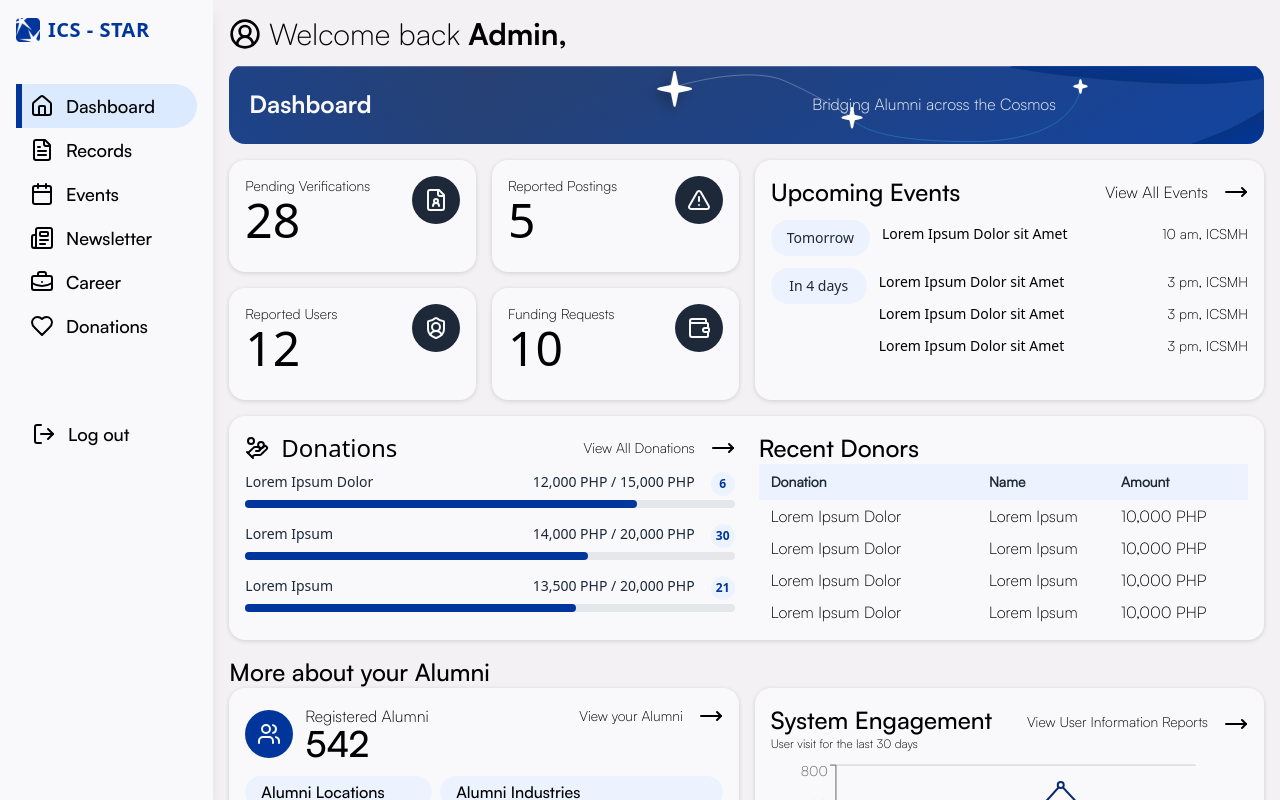
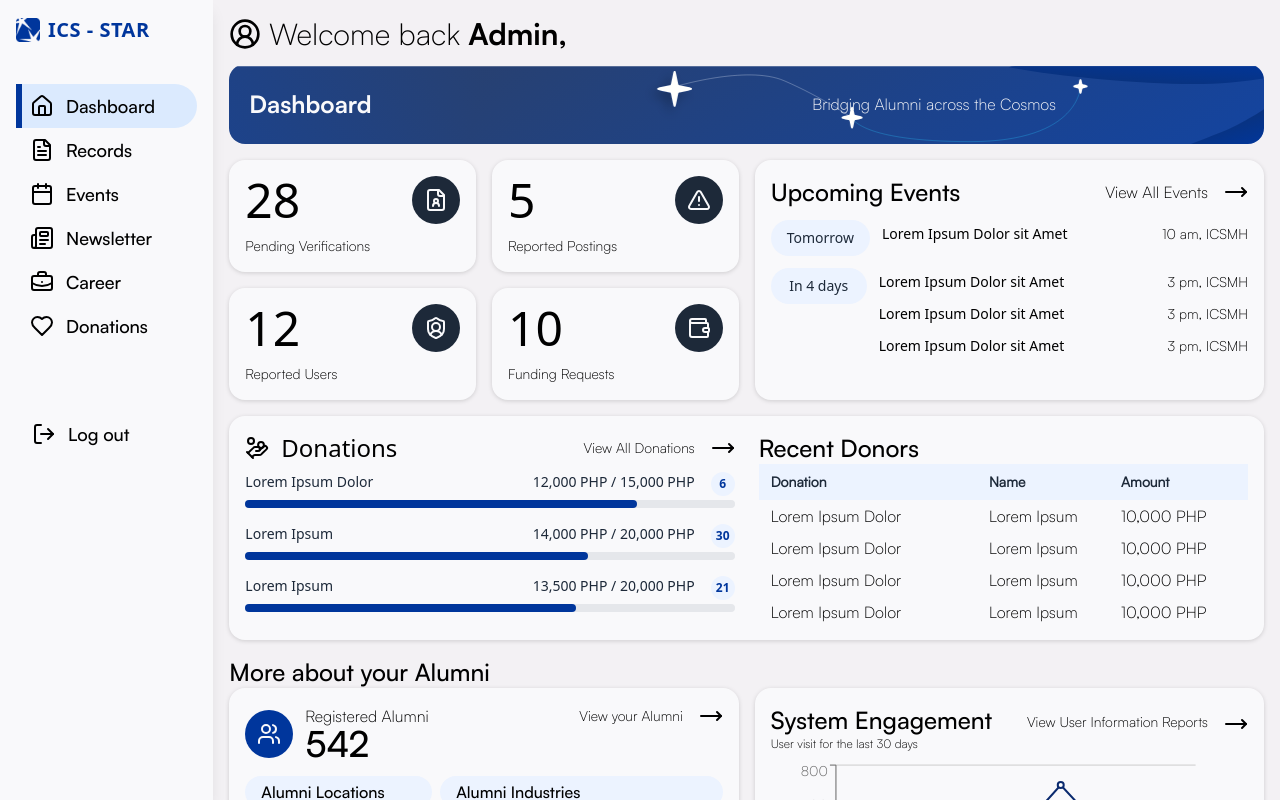
Before and after one commit to cazhiareese/ICS-STAR, a React (Vite) app in the folder app/: page /admin in a window 1280 px wide. Built offline with nearby package versions, Linux system fonts and the light colour scheme.

Commit message:
ui: changed card design

```diff
--- a/app/src/RootPages/AdminPages/admindashboard.jsx
+++ b/app/src/RootPages/AdminPages/admindashboard.jsx
@@ -115,52 +115,52 @@ function AdminLanding() {
             <p className="text-white font-satoshi-light mr-3 lg:mr-52 hidden lg:block"> Bridging Alumni across the Cosmos </p>
           </div>
         {/* Pending Verifications */}
-          <div className={`${dashboardCard} col-start-1 row-start-2 flex flex-row justify-between`}>
-            <div className="flex flex-col">
-              <p className="font-satoshi-light text-sm"> Pending Verifications </p>
+          <div className={`${dashboardCard} col-start-1 row-start-2 flex flex-col justify-between`}>
+            <div className="flex flex-row justify-between">
               <p className="text-5xl"> {response.pendingVerifications} </p>
-            </div>
               <div className="">
                 <div className="w-12 h-12 rounded-full bg-black flex items-center justify-center">
                   <FileUser className="w-6 h-6 text-white" />
                 </div>
               </div>
             </div>
+              <p className="font-satoshi-light text-sm "> Pending Verifications </p>
+          </div>
         {/* Reported Postings */}
-          <div className={`${dashboardCard} cols-start-2 row-start-2 flex flex-row justify-between`}>
-            <div className="flex flex-col">
-              <p className="font-satoshi-light text-sm"> Reported Postings </p>
+        <div className={`${dashboardCard} col-start-2 row-start-2 flex flex-col justify-between`}>
+            <div className="flex flex-row justify-between">
               <p className="text-5xl"> {response.reportedPostings} </p>
-            </div>
               <div className="">
                 <div className="w-12 h-12 rounded-full bg-black flex items-center justify-center">
                   <TriangleAlert className="w-6 h-6 text-white" />
                 </div>
               </div>
             </div>
+              <p className="font-satoshi-light text-sm "> Reported Postings </p>
+          </div>
         {/* Reported Users */}
-          <div className={`${dashboardCard} col-start-1 row-start-3 flex flex-row justify-between`}>
-            <div className="flex flex-col">
-              <p className="font-satoshi-light text-sm"> Reported Users </p>
+        <div className={`${dashboardCard} col-start-1 row-start-3 flex flex-col justify-between`}>
+            <div className="flex flex-row justify-between">
               <p className="text-5xl"> {response.reportedUsers} </p>
-            </div>
               <div className="">
                 <div className="w-12 h-12 rounded-full bg-black flex items-center justify-center">
                   <ShieldUser className="w-6 h-6 text-white" />
                 </div>
               </div>
             </div>
+              <p className="font-satoshi-light text-sm "> Reported Users </p>
+          </div>
         {/* Funding Requests */}
-          <div className={`${dashboardCard} col-start-2 row-start-3 flex flex-row justify-between`}>
-            <div className="flex flex-col">
-              <p className="font-satoshi-light text-sm"> Funding Requests </p>
+        <div className={`${dashboardCard} col-start-2 row-start-3 flex flex-col justify-between`}>
+            <div className="flex flex-row justify-between">
               <p className="text-5xl"> {response.fundingRequests} </p>
-            </div>
               <div className="">
                 <div className="w-12 h-12 rounded-full bg-black flex items-center justify-center">
                   <Wallet className="w-6 h-6 text-white" />
                 </div>
               </div>
+            </div>
+              <p className="font-satoshi-light text-sm "> Funding Requests </p>
           </div>
         {/* Upcoming Events */}
           <div className={`${dashboardCard} col-start-1 lg:col-start-3 col-span-2 row-start-4 lg:row-start-2 lg:row-span-2`}>
```
Lines whose indentation alone changed are shown as unchanged.
